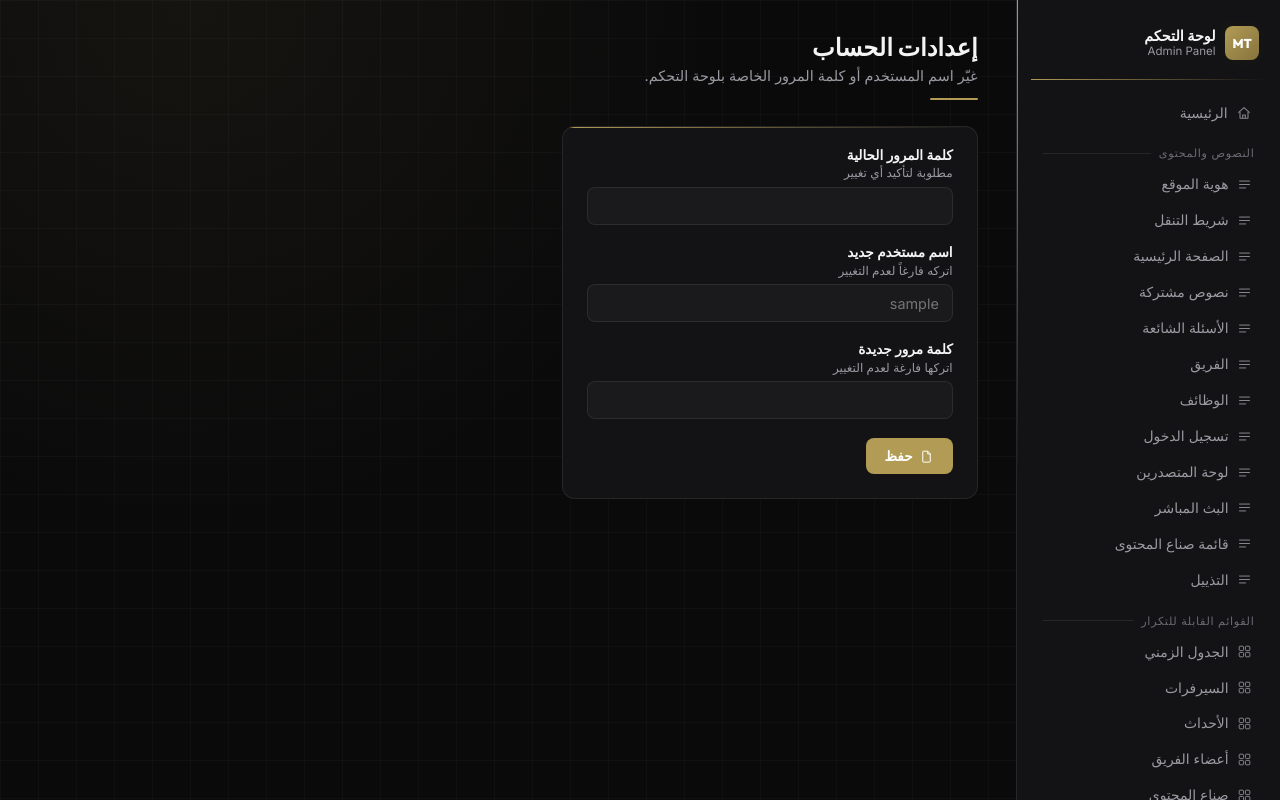
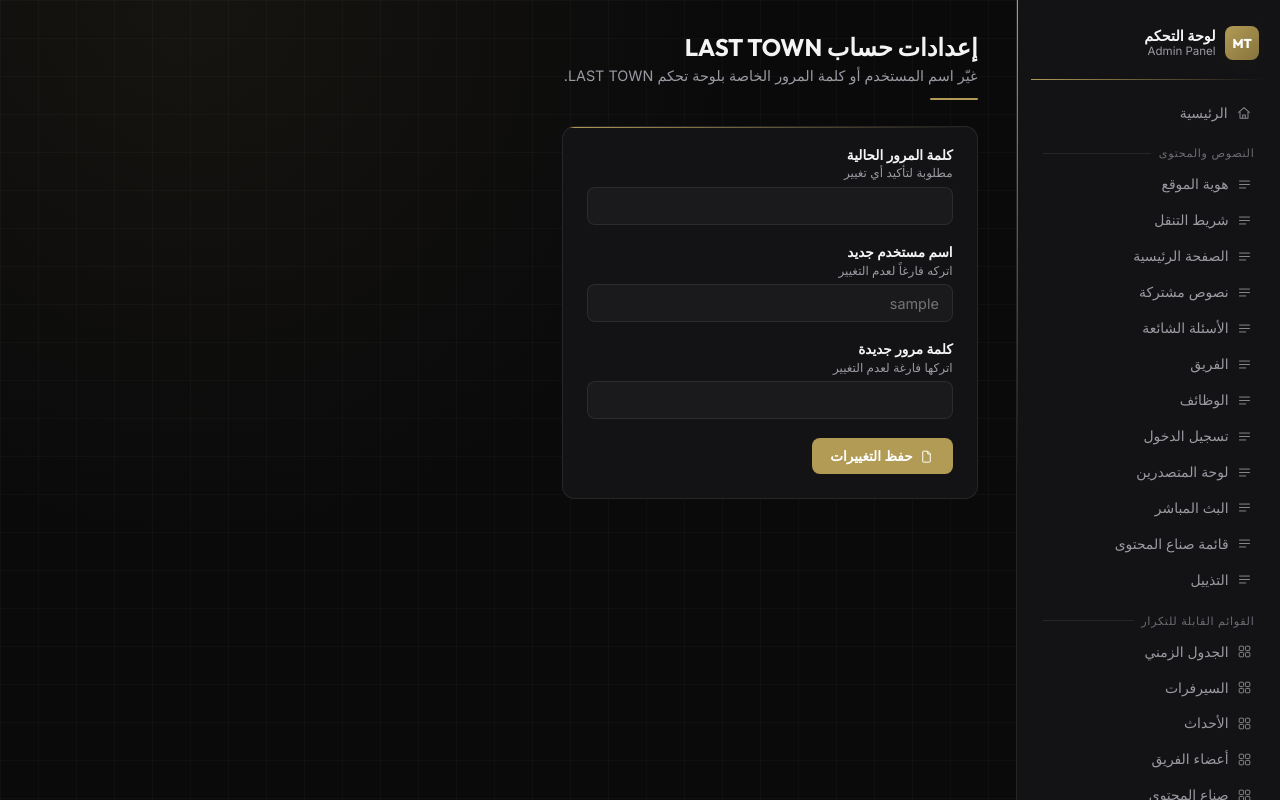
Before and after one commit to hamood3jmi77-png/Last-Town-RP-new, a Flask app: page /admin/account in a window 1280 px wide. Run offline with Flask 3, Linux system fonts and the light colour scheme; the visitor is signed in with stand-in values (Sample User, id 1); data comes from the database, SQL or seed files in the repository.

Commit message:
Update account.html

```diff
--- a/templates/admin/account.html
+++ b/templates/admin/account.html
@@ -3,8 +3,8 @@
 {% import "icons.html" as ic %}
 <div class="admin-header">
   <div>
-    <h1 class="admin-title">إعدادات الحساب</h1>
-    <p class="admin-subtitle">غيّر اسم المستخدم أو كلمة المرور الخاصة بلوحة التحكم.</p>
+    <h1 class="admin-title">إعدادات حساب LAST TOWN</h1>
+    <p class="admin-subtitle">غيّر اسم المستخدم أو كلمة المرور الخاصة بلوحة تحكم LAST TOWN.</p>
     <div class="header-line"></div>
   </div>
 </div>
@@ -23,6 +23,6 @@
     <label>كلمة مرور جديدة <span class="hint">اتركها فارغة لعدم التغيير</span></label>
     <input type="password" name="new_password">
   </div>
-  <button type="submit" class="btn btn-primary">{{ ic.icon('doc', 15) }} حفظ</button>
+  <button type="submit" class="btn btn-primary">{{ ic.icon('doc', 15) }} حفظ التغييرات</button>
 </form>
 {% endblock %}
```
